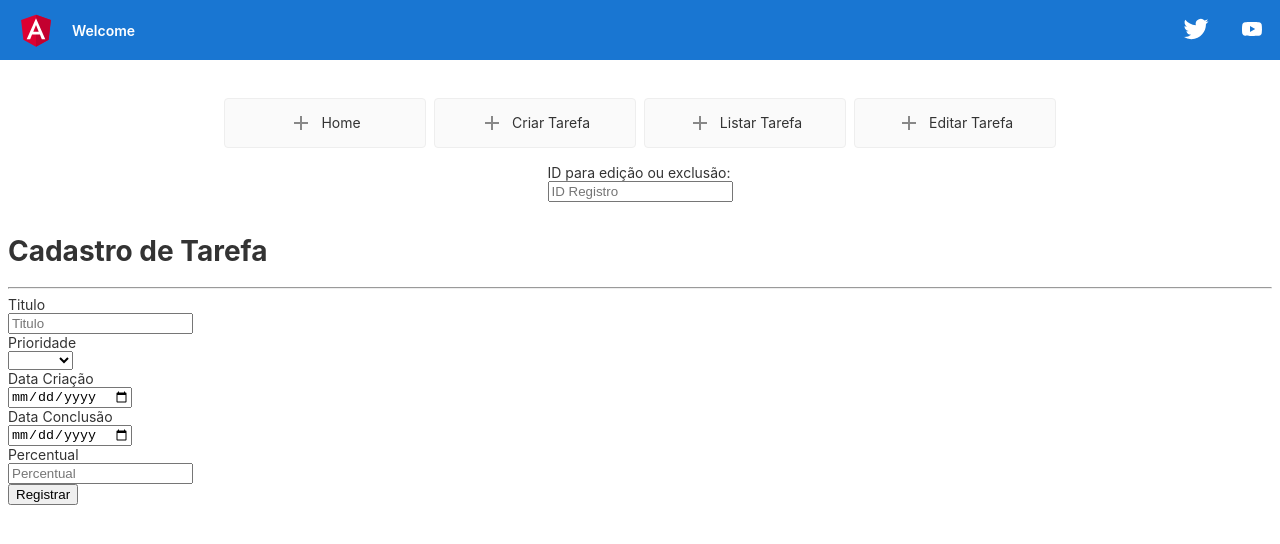
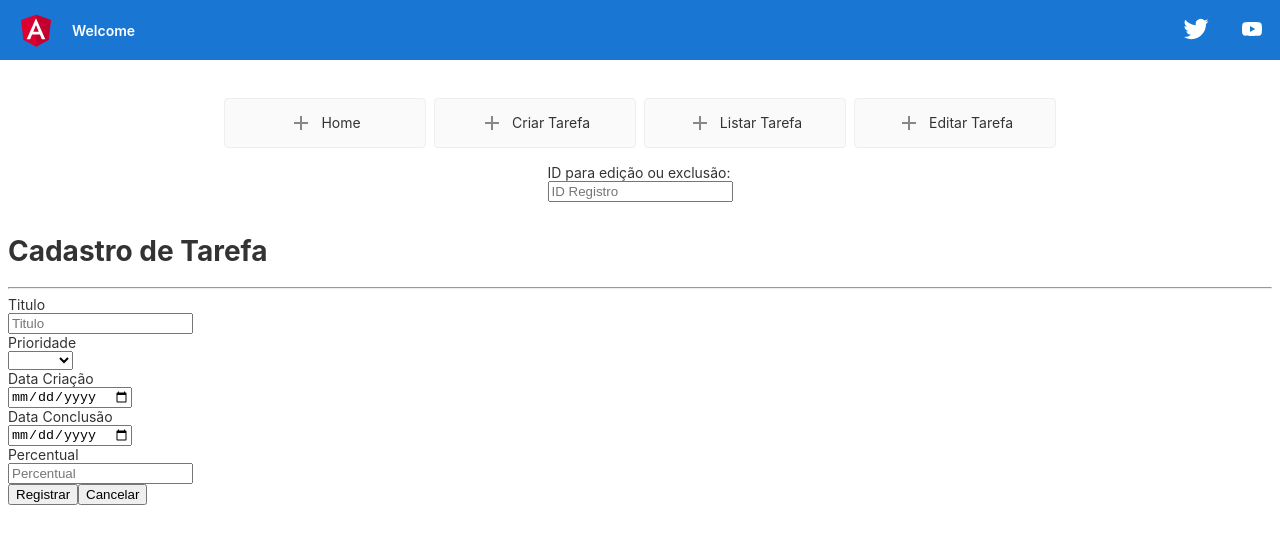
Before and after one commit to lucasdetoffollemos/eAgenda, an Angular app: page /tarefa/criar in a window 1280 px wide. Shown: the top 544 px of the page. Built offline with nearby package versions, Linux system fonts and the light colour scheme.

Commit message:
Implementando rotas de cancelar na aplicação

```diff
--- a/src/app/tarefa/criar/tarefa-criar.component.html
+++ b/src/app/tarefa/criar/tarefa-criar.component.html
@@ -37,6 +37,7 @@
 
     <div>
         <button id = "registrar" type ="submit">Registrar</button>
+        <button id = "cancelar" type ="button" (click)="cancelar()">Cancelar</button>
     </div>
 
 </form>
--- a/src/app/tarefa/criar/tarefa-criar.component.ts
+++ b/src/app/tarefa/criar/tarefa-criar.component.ts
@@ -1,5 +1,6 @@
 import { Component, Inject, OnInit } from '@angular/core';
 import { FormControl, FormGroup } from '@angular/forms';
+import { Router } from '@angular/router';
 import { prioridadeType } from 'src/app/shared/enums/prioridadeEnum';
 import { ITarefaService } from 'src/app/shared/interfaces/ITarefaService';
 import { Tarefa } from 'src/app/shared/model/Tarefa';
@@ -20,7 +21,7 @@ export class TarefaCriarComponent implements OnInit {
   tipos = prioridadeType
   prioridades: any[]
 
-  constructor(@Inject('ITarefaServiceToken') private servico: ITarefaService) {
+  constructor(private router:Router, @Inject('ITarefaServiceToken') private servico: ITarefaService) {
 
   }
 
@@ -43,6 +44,12 @@ export class TarefaCriarComponent implements OnInit {
     this.servico.adicionarTarefa(this.tarefa)
 
     this.cadastroForm.reset()
+
+    this.router.navigate(['tarefa/listar'])
   }
 
+
+  cancelar(){
+    this.router.navigate(['tarefa/listar'])
+  }
 }
--- a/src/app/tarefa/editar/tarefa-editar.component.html
+++ b/src/app/tarefa/editar/tarefa-editar.component.html
@@ -35,6 +35,7 @@
 
     <div>
         <button id = "registrar" type ="submit">Registrar</button>
+        <button id = "cancelar" type ="button" (click)="cancelar()">Cancelar</button>
     </div>
 
 </form>
--- a/src/app/tarefa/editar/tarefa-editar.component.ts
+++ b/src/app/tarefa/editar/tarefa-editar.component.ts
@@ -1,6 +1,6 @@
 import { Component, Inject, OnInit } from '@angular/core';
 import { FormControl, FormGroup } from '@angular/forms';
-import { ActivatedRoute } from '@angular/router';
+import { ActivatedRoute, Router } from '@angular/router';
 import { prioridadeType } from 'src/app/shared/enums/prioridadeEnum';
 import { ITarefaService } from 'src/app/shared/interfaces/ITarefaService';
 import { Tarefa } from 'src/app/shared/model/Tarefa';
@@ -23,7 +23,7 @@ export class TarefaEditarComponent implements OnInit {
   prioridades: any[];
 
 
-  constructor(private _ActivatedRoute: ActivatedRoute, @Inject('ITarefaServiceToken') private servico: ITarefaService) {
+  constructor(private router:Router, private _ActivatedRoute: ActivatedRoute, @Inject('ITarefaServiceToken') private servico: ITarefaService) {
    }
 
   ngOnInit(): void {
@@ -47,10 +47,16 @@ export class TarefaEditarComponent implements OnInit {
     this.tarefa = Object.assign({}, this.tarefa, this.cadastroForm.value)
     this.servico.atualizarTarefa(this.tarefa)
 
+    this.router.navigate(['tarefa/listar'])
+
   }
 
   obterTarefa(){
     this.tarefa = this.servico.obterTarefa(this.id)
   }
 
+  cancelar(){
+    this.router.navigate(['tarefa/listar'])
+  }
+
 }
```
